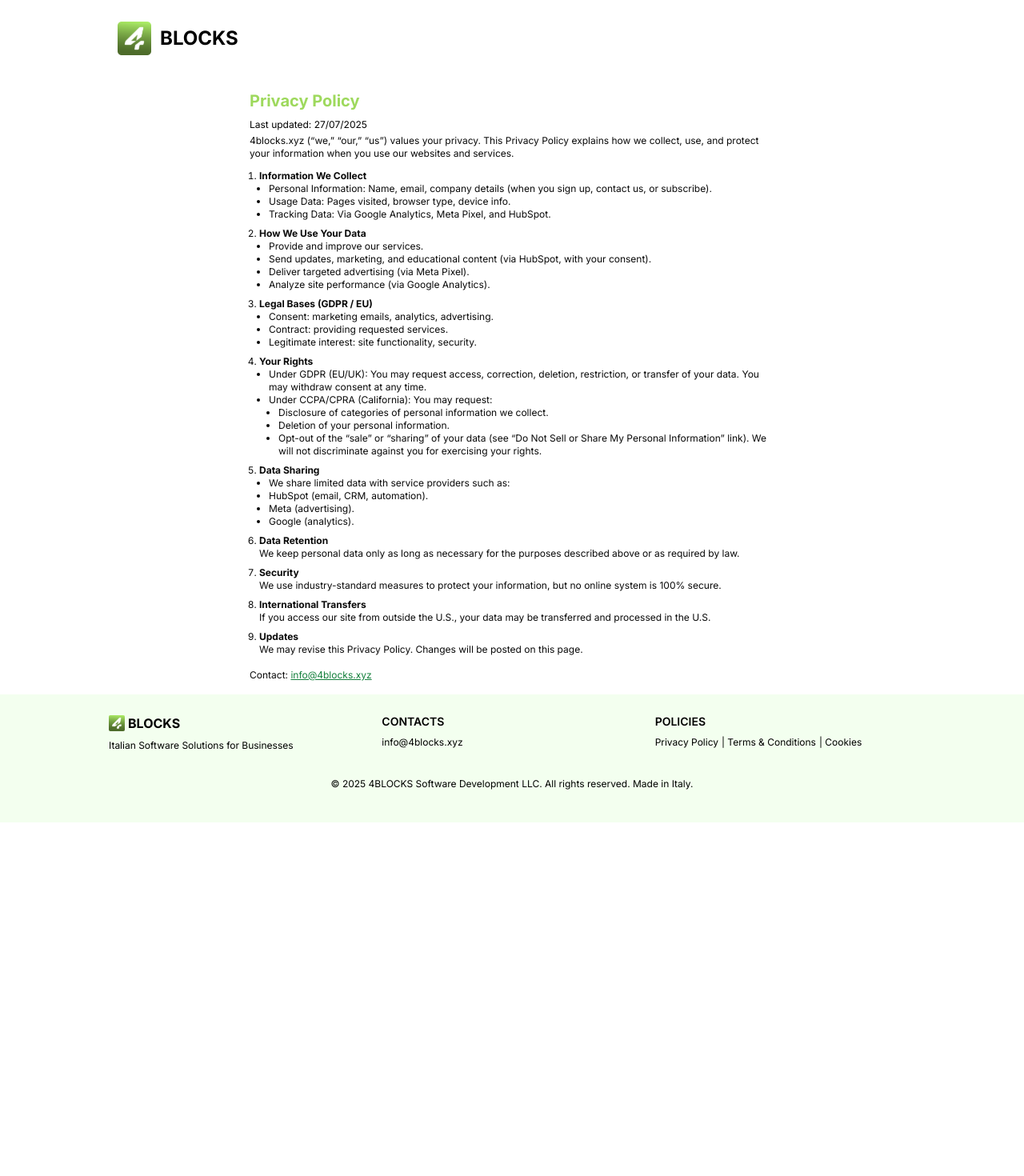
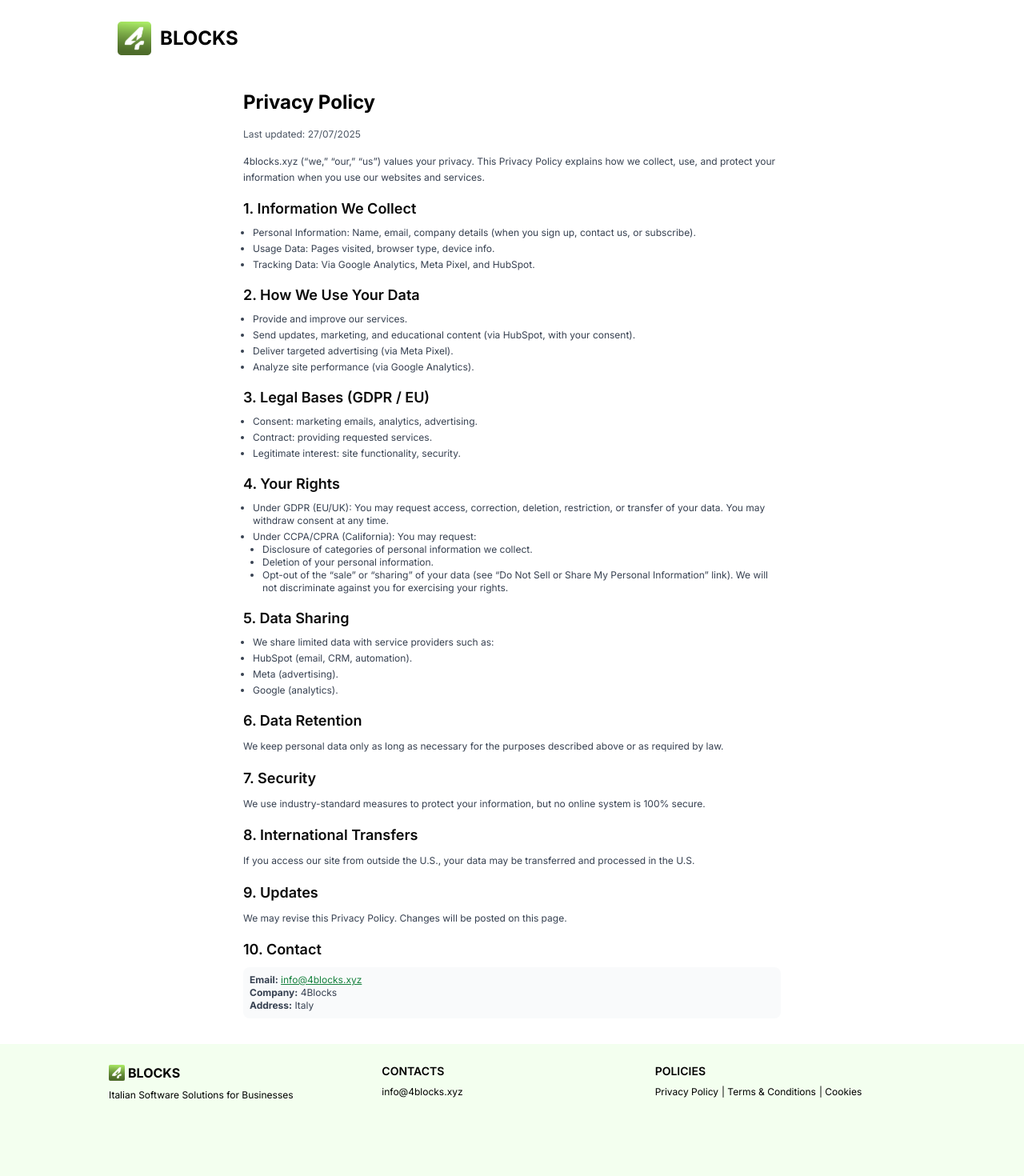
Before and after one commit to 4blocksdevs/4blocks, a Next.js app: page /privacy-policy in a window 1280 px wide. Shown: the top 1470 px of the page at 80% size. Before the commit the page ends 1028 px from the top, so only its background shows below. Built offline with nearby package versions, Linux system fonts and the light colour scheme.

Commit message:
Enhance layout and styling for Privacy Policy and Thank You Page; adjust footer spacing

```diff
--- a/app/page.tsx
+++ b/app/page.tsx
@@ -283,7 +283,7 @@ export default function LandingPage() {
             </p>
           </div>
 
-          <div className="grid md:grid-cols-3 gap-4">
+          <div className="grid md:grid-cols-3 max-w-4xl container mx-auto gap-8">
             <Card className="p-4 border border-[#e4ffc8] bg-white shadow-lg">
               <CardContent className="text-center p-0">
                 <div className="w-12 h-12 flex items-center justify-center mx-auto mb-2">
--- a/app/privacy-policy/page.tsx
+++ b/app/privacy-policy/page.tsx
@@ -2,43 +2,42 @@
 
 export default function PrivacyPolicy() {
   return (
-    <>
-
-    <div className="max-w-2xl mx-auto px-2 py-4">
-      <h1 className="text-xl font-bold text-[#9ED95D] mb-2">Privacy Policy</h1>
-      <p className="text-black mb-1 text-xs">Last updated: 27/07/2025</p>
-      <p className="mb-3 text-xs">
+    <div className="min-h-screen bg-white">
+      <main className="container mx-auto px-2 py-4">
+        <div className="max-w-2xl mx-auto prose prose-sm">
+          <h1 className="text-2xl font-bold text-black mb-4">Privacy Policy</h1>
+          <p className="text-gray-600 mb-4 text-xs">Last updated: 27/07/2025</p>
+          <p className="text-gray-700 leading-relaxed mb-4 text-xs">
             4blocks.xyz (“we,” “our,” “us”) values your privacy. This Privacy Policy explains how we collect, use, and protect your information when you use our websites and services.
           </p>
-  <ol className="list-decimal pl-3 space-y-2 text-xs">
-        <li>
-          <strong>Information We Collect</strong>
-          <ul className="list-disc pl-3">
+          <section className="mb-4">
+            <h2 className="text-lg font-semibold textblack mb-2">1. Information We Collect</h2>
+            <ul className="list-disc pl-3 text-gray-700 space-y-1 text-xs">
               <li>Personal Information: Name, email, company details (when you sign up, contact us, or subscribe).</li>
               <li>Usage Data: Pages visited, browser type, device info.</li>
               <li>Tracking Data: Via Google Analytics, Meta Pixel, and HubSpot.</li>
             </ul>
-        </li>
-        <li>
-          <strong>How We Use Your Data</strong>
-          <ul className="list-disc pl-3">
+          </section>
+          <section className="mb-4">
+            <h2 className="text-lg font-semibold textblack mb-2">2. How We Use Your Data</h2>
+            <ul className="list-disc pl-3 text-gray-700 space-y-1 text-xs">
               <li>Provide and improve our services.</li>
               <li>Send updates, marketing, and educational content (via HubSpot, with your consent).</li>
               <li>Deliver targeted advertising (via Meta Pixel).</li>
               <li>Analyze site performance (via Google Analytics).</li>
             </ul>
-        </li>
-        <li>
-          <strong>Legal Bases (GDPR / EU)</strong>
-          <ul className="list-disc pl-3">
+          </section>
+          <section className="mb-4">
+            <h2 className="text-lg font-semibold textblack mb-2">3. Legal Bases (GDPR / EU)</h2>
+            <ul className="list-disc pl-3 text-gray-700 space-y-1 text-xs">
               <li>Consent: marketing emails, analytics, advertising.</li>
               <li>Contract: providing requested services.</li>
               <li>Legitimate interest: site functionality, security.</li>
             </ul>
-        </li>
-        <li>
-          <strong>Your Rights</strong>
-          <ul className="list-disc pl-3">
+          </section>
+          <section className="mb-4">
+            <h2 className="text-lg font-semibold textblack mb-2">4. Your Rights</h2>
+            <ul className="list-disc pl-3 text-gray-700 space-y-1 text-xs">
               <li>
                 Under GDPR (EU/UK): You may request access, correction, deletion, restriction, or transfer of your data. You may withdraw consent at any time.
               </li>
@@ -53,40 +52,44 @@ export default function PrivacyPolicy() {
                 </ul>
               </li>
             </ul>
-        </li>
-        <li>
-          <strong>Data Sharing</strong>
-          <ul className="list-disc pl-3">
+          </section>
+          <section className="mb-4">
+            <h2 className="text-lg font-semibold textblack mb-2">5. Data Sharing</h2>
+            <ul className="list-disc pl-3 text-gray-700 space-y-1 text-xs">
               <li>We share limited data with service providers such as:</li>
               <li>HubSpot (email, CRM, automation).</li>
               <li>Meta (advertising).</li>
               <li>Google (analytics).</li>
             </ul>
-        </li>
-        <li>
-          <strong>Data Retention</strong>
-          <p>We keep personal data only as long as necessary for the purposes described above or as required by law.</p>
-        </li>
-        <li>
-          <strong>Security</strong>
-          <p>We use industry-standard measures to protect your information, but no online system is 100% secure.</p>
-        </li>
-        <li>
-          <strong>International Transfers</strong>
-          <p>If you access our site from outside the U.S., your data may be transferred and processed in the U.S.</p>
-        </li>
-        <li>
-          <strong>Updates</strong>
-          <p>We may revise this Privacy Policy. Changes will be posted on this page.</p>
-        </li>
-      </ol>
-  <p className="mt-4 text-xs">
-        Contact:{" "}
-        <a href="mailto:info@4blocks.xyz" className="text-green-700 underline">
-          info@4blocks.xyz
-        </a>
+          </section>
+          <section className="mb-4">
+            <h2 className="text-lg font-semibold textblack mb-2">6. Data Retention</h2>
+            <p className="text-gray-700 leading-relaxed text-xs">We keep personal data only as long as necessary for the purposes described above or as required by law.</p>
+          </section>
+          <section className="mb-4">
+            <h2 className="text-lg font-semibold textblack mb-2">7. Security</h2>
+            <p className="text-gray-700 leading-relaxed text-xs">We use industry-standard measures to protect your information, but no online system is 100% secure.</p>
+          </section>
+          <section className="mb-4">
+            <h2 className="text-lg font-semibold textblack mb-2">8. International Transfers</h2>
+            <p className="text-gray-700 leading-relaxed text-xs">If you access our site from outside the U.S., your data may be transferred and processed in the U.S.</p>
+          </section>
+          <section className="mb-4">
+            <h2 className="text-lg font-semibold textblack mb-2">9. Updates</h2>
+            <p className="text-gray-700 leading-relaxed text-xs">We may revise this Privacy Policy. Changes will be posted on this page.</p>
+          </section>
+          <section className="mb-4">
+            <h2 className="text-lg font-semibold textblack mb-2">10. Contact</h2>
+            <div className="bg-gray-50 p-2 rounded-lg mt-2">
+              <p className="text-gray-700 text-xs">
+                <strong>Email:</strong> <a href="mailto:info@4blocks.xyz" className="text-green-700 underline">info@4blocks.xyz</a><br />
+                <strong>Company:</strong> 4Blocks<br />
+                <strong>Address:</strong> Italy
               </p>
             </div>
-      </>
+          </section>
+        </div>
+      </main>
+    </div>
   );
 }
--- a/app/thank-you/page.tsx
+++ b/app/thank-you/page.tsx
@@ -362,7 +362,7 @@ export default function ThankYouPage() {
                     <iframe
                       src="https://calendly.com/your-calendly-username/30min"
                       width="100%"
-                      height="210"
+                      height="310"
                       frameBorder="0"
                       title="Book a 30 Minute Meeting with 4Blocks"
                       style={{ minWidth: '160px', borderRadius: '0.5rem', border: '1px solid #9ED95D', boxShadow: '0 2px 16px 0 #b6e89a33' }}
--- a/components/footer.tsx
+++ b/components/footer.tsx
@@ -36,7 +36,7 @@ const Footer = () => {
             </div>
           </div>
         </div>
-        <div className="mt-8 text-center text-black text-xs mb-4">
+        <div className="mt-24 text-center text-black text-xs mb-4">
           &copy; {new Date().getFullYear()} 4BLOCKS Software Development LLC. All rights reserved. Made in Italy.
         </div>
       </div>
```
Lines whose indentation alone changed are shown as unchanged.
